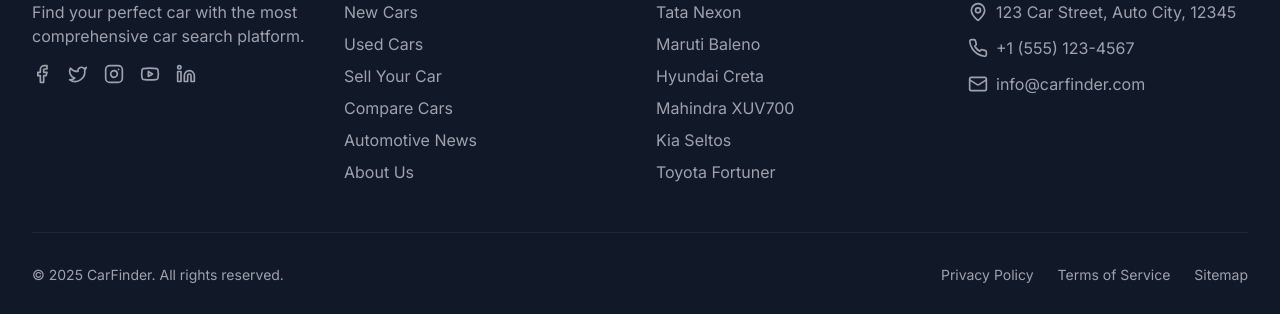
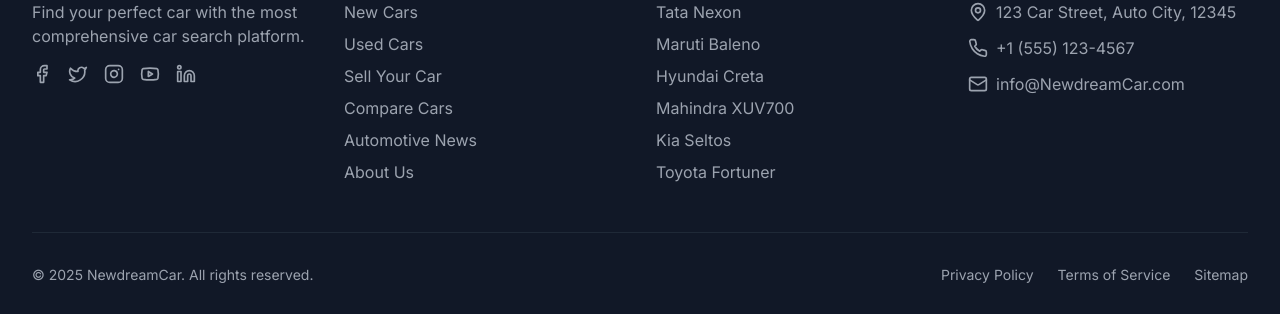
Before and after one commit to Hazemhw22/Newdream-Car, a Next.js app: page / in a window 1280 px wide. Shown: the part 4253-4567 px from the top of the page. Built offline with nearby package versions, Linux system fonts and the light colour scheme.

Commit message:
update 1

```diff
--- a/components/Footer.tsx
+++ b/components/Footer.tsx
@@ -70,7 +70,7 @@ export default function Footer() {
               </li>
               <li className="flex items-center">
                 <Mail className="mr-2 h-5 w-5 text-gray-400" />
-                <span className="text-gray-400">info@carfinder.com</span>
+                <span className="text-gray-400">info@NewdreamCar.com</span>
               </li>
             </ul>
           </div>
@@ -79,7 +79,7 @@ export default function Footer() {
         {/* Bottom Footer */}
         <div className="pt-8 border-t border-gray-800 text-sm text-gray-400">
           <div className="flex flex-col md:flex-row justify-between items-center">
-            <p>&copy; 2025 CarFinder. All rights reserved.</p>
+            <p>&copy; 2025 NewdreamCar. All rights reserved.</p>
             <div className="flex space-x-6 mt-4 md:mt-0">
               <Link href="/privacy" className="hover:text-white transition-colors">Privacy Policy</Link>
               <Link href="/terms" className="hover:text-white transition-colors">Terms of Service</Link>
```
